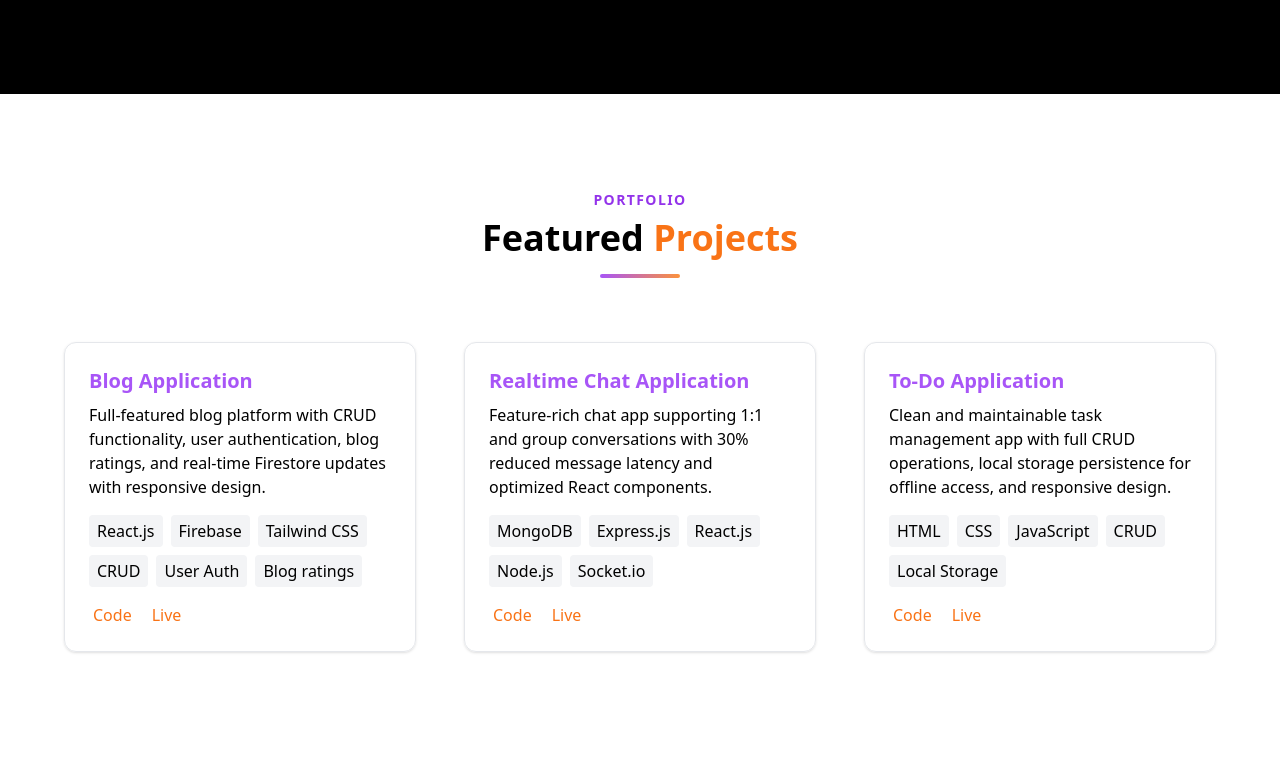
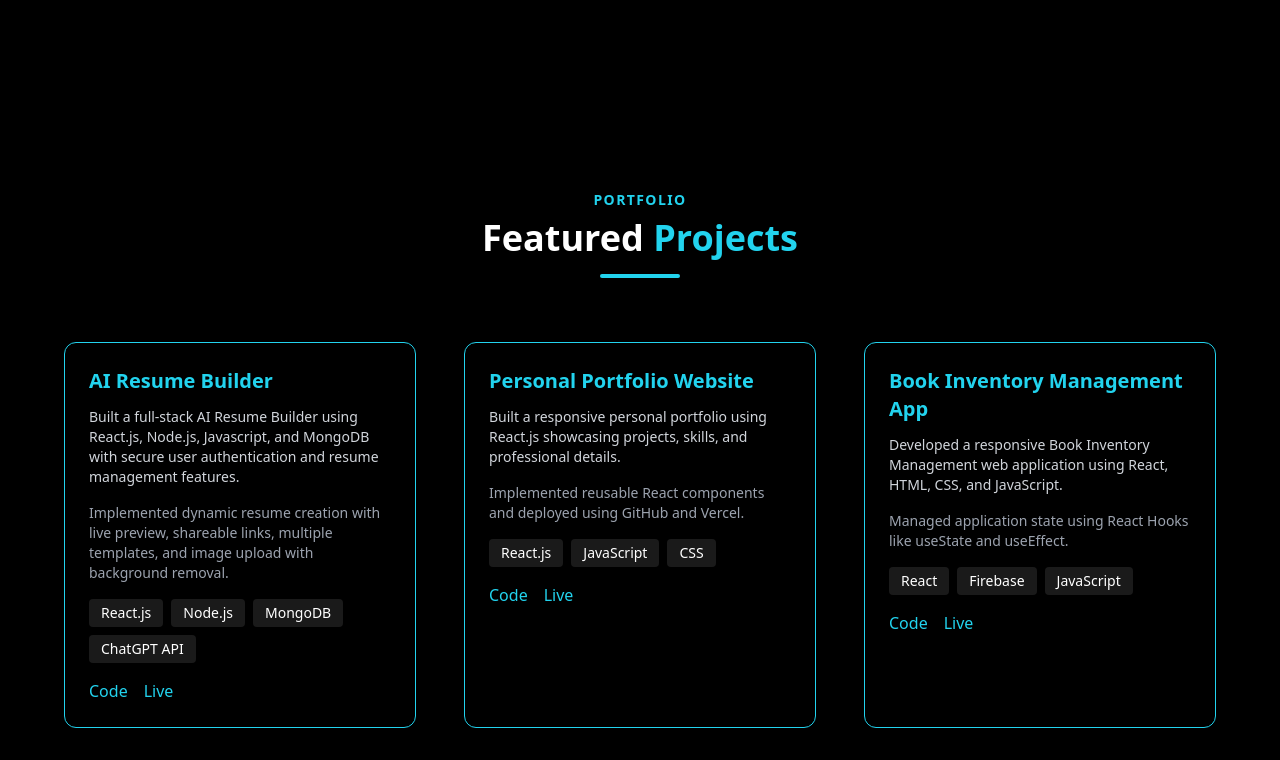
Before and after one commit to rajeshwarivyas8/Portfolio, a React (Vite) app: page / in a window 1280 px wide. Shown: the part 3140-3900 px from the top of the page. Built offline with nearby package versions, Linux system fonts and the light colour scheme.

Commit message:
Update Projects.jsx

```diff
--- a/src/components/Projects.jsx
+++ b/src/components/Projects.jsx
@@ -2,98 +2,175 @@ import React from "react";
 
 const Projects = () => {
   return (
-    <section id="projects" className="py-24 px-6 bg-white">
+    <section id="projects" className="py-24 px-6 bg-black text-white">
       <div className="max-w-6xl mx-auto">
-        {/* ===== Heading ===== */}
+
+        {/* Heading */}
         <div className="text-center mb-16">
-          <h2 className="text-sm font-semibold tracking-widest text-purple-600 uppercase">
+
+          <h2 className="text-sm font-semibold tracking-widest text-cyan-400 uppercase">
             Portfolio
           </h2>
 
-          <h3 className="text-3xl md:text-4xl font-bold mt-2 text-black">
-            Featured <span className="text-orange-500">Projects</span>
+          <h3 className="text-3xl md:text-4xl font-bold mt-2">
+            Featured <span className="text-cyan-400">Projects</span>
           </h3>
 
-          <div className="w-20 h-1 bg-gradient-to-r from-purple-500 to-orange-400 mx-auto mt-4 rounded-full"></div>
+          <div className="w-20 h-1 bg-cyan-400 mx-auto mt-4 rounded-full"></div>
+
         </div>
 
         <div className="grid gap-12 md:grid-cols-2 lg:grid-cols-3">
+
           {/* Project 1 */}
-          <div className="border border-gray-200 p-6 rounded-xl shadow hover:shadow-lg transition-shadow duration-300">
-            <h3 className="text-xl font-semibold mb-2 text-purple-500 cursor-pointer">
-              Blog Application
+          <div className="bg-black/80 border border-cyan-400 p-6 rounded-xl shadow hover:shadow-cyan-500/20 hover:shadow-xl transition duration-300">
+
+            <h3 className="text-xl font-semibold mb-3 text-cyan-400">
+              AI Resume Builder
             </h3>
-            <p className="text-black mb-4">
-              Full-featured blog platform with CRUD functionality, user authentication, blog ratings, and real-time Firestore updates with responsive design.
+
+            <p className="text-gray-300 mb-4 text-sm">
+              Built a full-stack AI Resume Builder using React.js,
+              Node.js, Javascript, and MongoDB with secure user
+              authentication and resume management features.
             </p>
+
+            <p className="text-gray-400 mb-4 text-sm">
+              Implemented dynamic resume creation with live preview,
+              shareable links, multiple templates, and image upload
+              with background removal.
+            </p>
+
             <div className="flex flex-wrap gap-2 mb-4">
-              <span className="bg-gray-100 text-black px-2 py-1 rounded">React.js</span>
-              <span className="bg-gray-100 text-black px-2 py-1 rounded">Firebase</span>
-              <span className="bg-gray-100 text-black px-2 py-1 rounded">Tailwind CSS</span>
-              <span className="bg-gray-100 text-black px-2 py-1 rounded">CRUD</span>
-              <span className="bg-gray-100 text-black px-2 py-1 rounded">User Auth</span>
-              <span className="bg-gray-100 text-black px-2 py-1 rounded">Blog ratings</span>
+
+              <span className="bg-white/10 px-3 py-1 rounded text-sm">
+                React.js
+              </span>
+
+              <span className="bg-white/10 px-3 py-1 rounded text-sm">
+                Node.js
+              </span>
+
+              <span className="bg-white/10 px-3 py-1 rounded text-sm">
+                MongoDB
+              </span>
+
+              <span className="bg-white/10 px-3 py-1 rounded text-sm">
+                ChatGPT API
+              </span>
+
             </div>
+
             <div className="flex gap-4">
-              <a href="#" className="text-orange-500 hover:underline flex items-center gap-1">
-                <i className="fab fa-github"></i> Code
+
+              <a href="https://github.com/rajeshwarivyas8/resume-frontend" className="text-cyan-400 hover:underline">
+                Code
               </a>
-              <a href="#" className="text-orange-500 hover:underline flex items-center gap-1">
-                <i className="fas fa-external-link-alt"></i> Live
+
+              <a href="https://resumevita.vercel.app/" className="text-cyan-400 hover:underline">
+                Live
               </a>
+
             </div>
+
           </div>
 
           {/* Project 2 */}
-          <div className="border border-gray-200 p-6 rounded-xl shadow hover:shadow-lg transition-shadow duration-300">
-            <h3 className="text-xl font-semibold mb-2 text-purple-500 cursor-pointer">
-              Realtime Chat Application
+          <div className="bg-black/80 border border-cyan-400 p-6 rounded-xl shadow hover:shadow-cyan-500/20 hover:shadow-xl transition duration-300">
+
+            <h3 className="text-xl font-semibold mb-3 text-cyan-400">
+              Personal Portfolio Website
             </h3>
-            <p className="text-black mb-4">
-              Feature-rich chat app supporting 1:1 and group conversations with 30% reduced message latency and optimized React components.
+
+            <p className="text-gray-300 mb-4 text-sm">
+              Built a responsive personal portfolio using React.js
+              showcasing projects, skills, and professional details.
             </p>
+
+            <p className="text-gray-400 mb-4 text-sm">
+              Implemented reusable React components and deployed
+              using GitHub and Vercel.
+            </p>
+
             <div className="flex flex-wrap gap-2 mb-4">
-              <span className="bg-gray-100 text-black px-2 py-1 rounded">MongoDB</span>
-              <span className="bg-gray-100 text-black px-2 py-1 rounded">Express.js</span>
-              <span className="bg-gray-100 text-black px-2 py-1 rounded">React.js</span>
-              <span className="bg-gray-100 text-black px-2 py-1 rounded">Node.js</span>
-              <span className="bg-gray-100 text-black px-2 py-1 rounded">Socket.io</span>
+
+              <span className="bg-white/10 px-3 py-1 rounded text-sm">
+                React.js
+              </span>
+
+              <span className="bg-white/10 px-3 py-1 rounded text-sm">
+                JavaScript
+              </span>
+
+              <span className="bg-white/10 px-3 py-1 rounded text-sm">
+                CSS
+              </span>
+
             </div>
+
             <div className="flex gap-4">
-              <a href="#" className="text-orange-500 hover:underline flex items-center gap-1">
-                <i className="fab fa-github"></i> Code
+
+              <a href="https://github.com/rajeshwarivyas8/Portfolio" className="text-cyan-400 hover:underline">
+                Code
               </a>
-              <a href="#" className="text-orange-500 hover:underline flex items-center gap-1">
-                <i className="fas fa-external-link-alt"></i> Live
+
+              <a href="https://rajeshwari-portfolio-vyas.vercel.app/" className="text-cyan-400 hover:underline">
+                Live
               </a>
+
             </div>
+
           </div>
 
           {/* Project 3 */}
-          <div className="border border-gray-200 p-6 rounded-xl shadow hover:shadow-lg transition-shadow duration-300">
-            <h3 className="text-xl font-semibold mb-2 text-purple-500 cursor-pointer">
-              To-Do Application
+          <div className="bg-black/80 border border-cyan-400 p-6 rounded-xl shadow hover:shadow-cyan-500/20 hover:shadow-xl transition duration-300">
+
+            <h3 className="text-xl font-semibold mb-3 text-cyan-400">
+              Book Inventory Management App
             </h3>
-            <p className="text-black mb-4">
-              Clean and maintainable task management app with full CRUD operations, local storage persistence for offline access, and responsive design.
+
+            <p className="text-gray-300 mb-4 text-sm">
+              Developed a responsive Book Inventory Management web
+              application using React, HTML, CSS, and JavaScript.
             </p>
+
+            <p className="text-gray-400 mb-4 text-sm">
+              Managed application state using React Hooks like
+              useState and useEffect.
+            </p>
+
             <div className="flex flex-wrap gap-2 mb-4">
-              <span className="bg-gray-100 text-black px-2 py-1 rounded">HTML</span>
-              <span className="bg-gray-100 text-black px-2 py-1 rounded">CSS</span>
-              <span className="bg-gray-100 text-black px-2 py-1 rounded">JavaScript</span>
-              <span className="bg-gray-100 text-black px-2 py-1 rounded">CRUD</span>
-              <span className="bg-gray-100 text-black px-2 py-1 rounded">Local Storage</span>
+
+              <span className="bg-white/10 px-3 py-1 rounded text-sm">
+                React
+              </span>
+
+              <span className="bg-white/10 px-3 py-1 rounded text-sm">
+                Firebase
+              </span>
+
+              <span className="bg-white/10 px-3 py-1 rounded text-sm">
+                JavaScript
+              </span>
+
             </div>
+
             <div className="flex gap-4">
-              <a href="#" className="text-orange-500 hover:underline flex items-center gap-1">
-                <i className="fab fa-github"></i> Code
+
+              <a href="https://github.com/rajeshwarivyas8/Book-inventory-Management-System" className="text-cyan-400 hover:underline">
+                Code
               </a>
-              <a href="#" className="text-orange-500 hover:underline flex items-center gap-1">
-                <i className="fas fa-external-link-alt"></i> Live
+
+              <a href="https://book-inventory-management-system-pearl.vercel.app/" className="text-cyan-400 hover:underline">
+                Live
               </a>
+
             </div>
+
           </div>
+
         </div>
+
       </div>
     </section>
   );
```
